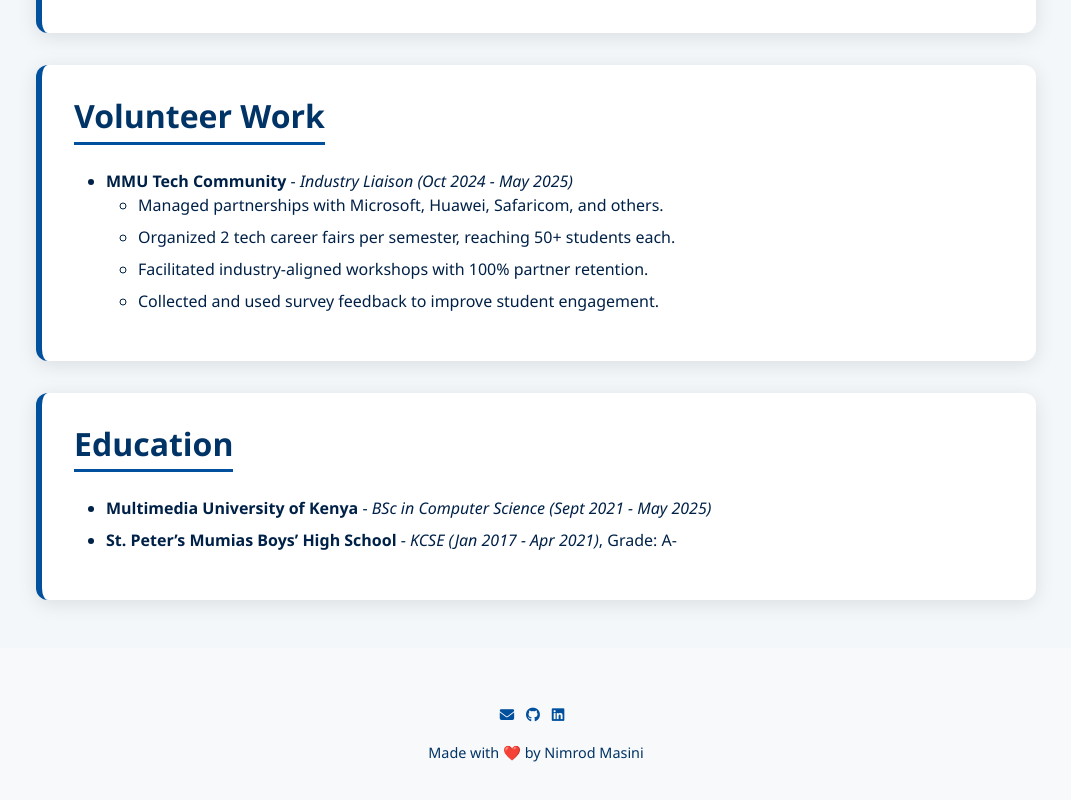
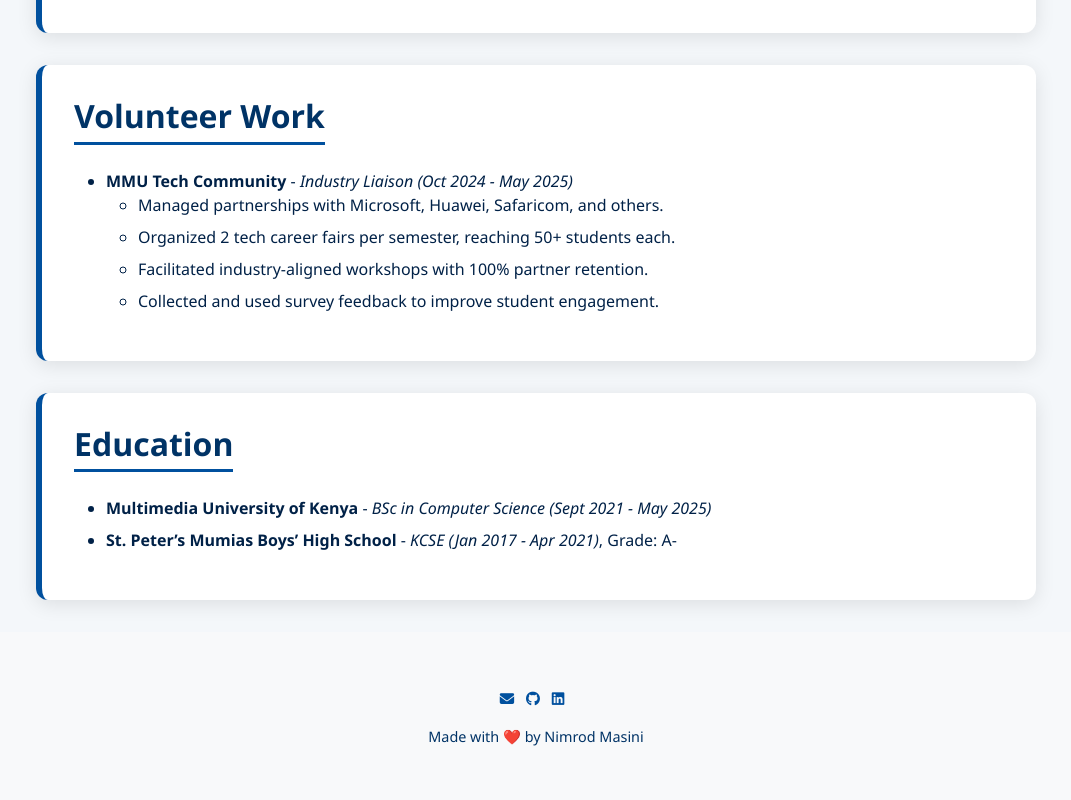
Before and after one commit to nimrodmasini/Personal-Portfolio, a plain HTML site: page index.html in a window 1280 px wide. Shown: the part 3278-4078 px from the top of the page, without its empty margins (104-1175 px from the left). Drawn offline with nearby package versions, Linux system fonts and the light colour scheme.

Commit message:
Update index.html

```diff
--- a/index.html
+++ b/index.html
@@ -173,7 +173,7 @@
   </section>
 
   <!-- Footer Contact -->
-  <footer class="bg-light text-center text-lg-start mt-5">
+  <footer class="bg-light text-center text-lg-start mt-1">
     <div class="container p-4"><center>
       <p>
      <a href="mailto:nimrodmasini@gmail.com"
```
